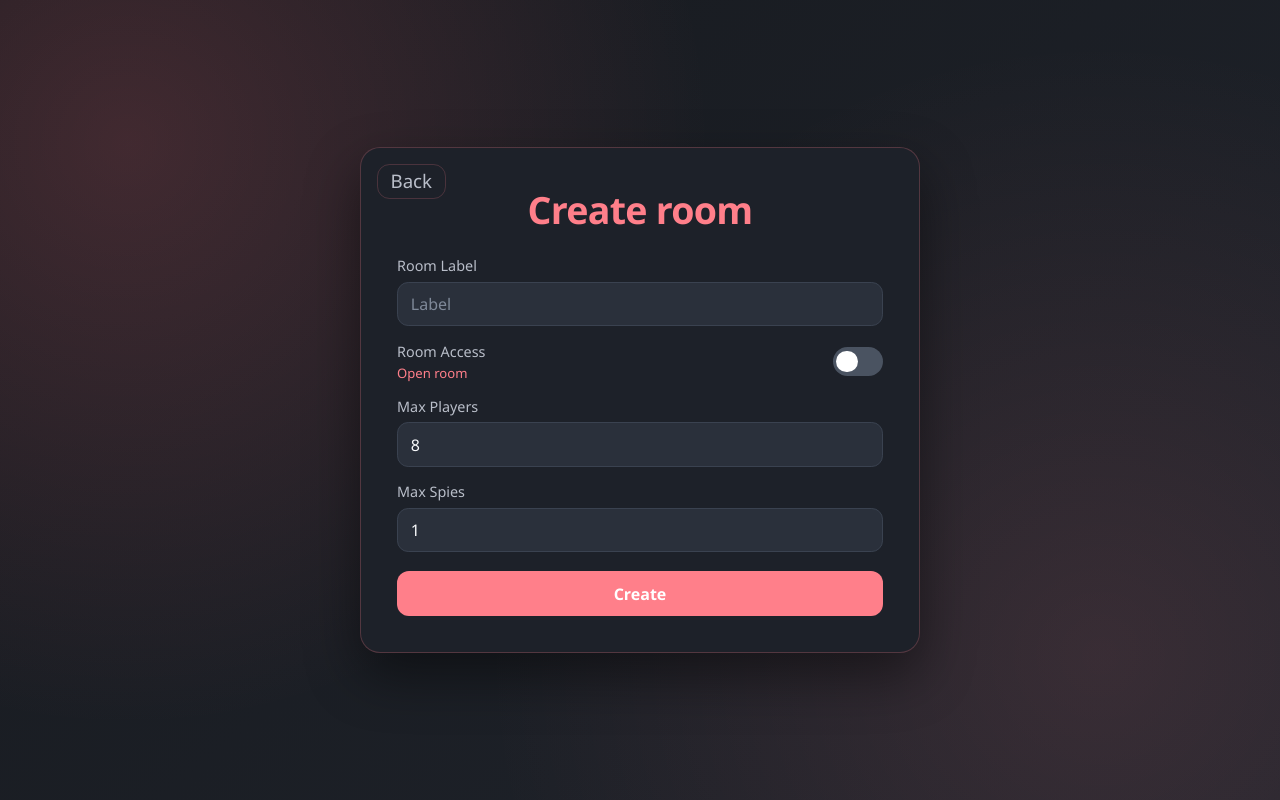
After one commit to churakovra/whoispy, a FastAPI app: template app/templates/create_room.html in a window 1280 px wide. The commit adds this page. Run offline with FastAPI, Linux system fonts and the light colour scheme; the template is opened without the code that fills it, so the values that code supplies are empty.

Commit message:
feature: room form

```diff
--- a/app/handlers/__init__.py
+++ b/app/handlers/__init__.py
@@ -1,7 +1,9 @@
+from .room import router as room_router
 from .root import router as root_router
 
 routers = [
     root_router,
+    room_router,
 ]
 
 __all__ = ["root_router"]
--- /dev/null
+++ b/app/static/css/create-room.css
@@ -0,0 +1,238 @@
+:root {
+  --bg-main: #171a1f;
+  --bg-alt: #1f232b;
+  --card: #20242d;
+  --text: #f8f9fb;
+  --muted: #b9bec9;
+  --accent: #ff7f8a;
+  --accent-strong: #ff5566;
+  --surface: #2a303b;
+  --surface-border: #3a4250;
+  --shadow: 0 22px 54px rgba(0, 0, 0, 0.45);
+}
+
+*,
+*::before,
+*::after {
+  box-sizing: border-box;
+}
+
+body {
+  margin: 0;
+  min-height: 100vh;
+  font-family: "Sora", "Segoe UI", sans-serif;
+  background:
+    radial-gradient(circle at 10% 18%, rgba(255, 107, 120, 0.18) 0%, transparent 44%),
+    radial-gradient(circle at 86% 82%, rgba(255, 127, 138, 0.12) 0%, transparent 48%),
+    linear-gradient(140deg, var(--bg-main), var(--bg-alt));
+  color: var(--text);
+}
+
+.create-page {
+  min-height: 100vh;
+  display: grid;
+  place-items: center;
+  padding: 1.5rem;
+}
+
+.create-card {
+  width: min(560px, 100%);
+  position: relative;
+  background-color: color-mix(in srgb, var(--card) 92%, #000000 8%);
+  border: 1px solid rgba(255, 127, 138, 0.24);
+  border-radius: 1.25rem;
+  padding: 2.25rem;
+  box-shadow: var(--shadow);
+}
+
+.back-link {
+  position: absolute;
+  top: 1rem;
+  left: 1rem;
+  display: inline-flex;
+  align-items: center;
+  justify-content: center;
+  color: var(--muted);
+  text-decoration: none;
+  border: 1px solid rgba(255, 127, 138, 0.2);
+  border-radius: 0.78rem;
+  padding: 0.46rem 0.78rem;
+  font-size: 1.17rem;
+  line-height: 1;
+  transition:
+    color 160ms ease,
+    border-color 160ms ease,
+    background-color 160ms ease,
+    transform 160ms ease,
+    padding 160ms ease;
+}
+
+.back-link::before {
+  content: "←";
+  position: absolute;
+  top: 50%;
+  left: 0.56rem;
+  opacity: 0;
+  transform: translate(6px, -50%);
+  transition: opacity 160ms ease, transform 160ms ease;
+}
+
+.back-link:hover {
+  color: #ffffff;
+  border-color: var(--accent-strong);
+  background-color: var(--accent-strong);
+  transform: translateY(-1px);
+  padding-left: 2rem;
+}
+
+.back-link:hover::before {
+  opacity: 1;
+  transform: translate(0, -50%);
+}
+
+#password-field[hidden] {
+  display: none !important;
+}
+
+.create-title {
+  margin: 0 0 1.35rem;
+  text-align: center;
+  font-size: clamp(1.9rem, 4vw, 2.35rem);
+  letter-spacing: -0.02em;
+  color: var(--accent);
+}
+
+.create-form {
+  display: grid;
+  gap: 0.95rem;
+}
+
+.field {
+  display: grid;
+  gap: 0.4rem;
+}
+
+.field-label {
+  font-size: 0.9rem;
+  color: var(--muted);
+}
+
+.field-hint {
+  font-size: 0.82rem;
+  color: var(--accent);
+}
+
+.field-input {
+  width: 100%;
+  border-radius: 0.7rem;
+  border: 1px solid var(--surface-border);
+  background-color: var(--surface);
+  color: var(--text);
+  min-height: 2.75rem;
+  padding: 0.65rem 0.8rem;
+  font: inherit;
+  transition: border-color 160ms ease, box-shadow 160ms ease;
+}
+
+.field-input::placeholder {
+  color: #7f8999;
+}
+
+.field-input:focus {
+  outline: none;
+  border-color: rgba(255, 127, 138, 0.55);
+  box-shadow: 0 0 0 3px rgba(255, 127, 138, 0.18);
+}
+
+input[type="number"] {
+  -moz-appearance: textfield;
+  appearance: textfield;
+}
+
+input[type="number"]::-webkit-outer-spin-button,
+input[type="number"]::-webkit-inner-spin-button {
+  -webkit-appearance: none;
+  margin: 0;
+}
+
+.field-switch {
+  grid-template-columns: 1fr auto;
+  align-items: center;
+}
+
+.switch-copy {
+  display: grid;
+  gap: 0.2rem;
+}
+
+.switch {
+  position: relative;
+  display: inline-block;
+  width: 3.15rem;
+  height: 1.8rem;
+}
+
+.switch input {
+  opacity: 0;
+  width: 0;
+  height: 0;
+}
+
+.slider {
+  position: absolute;
+  cursor: pointer;
+  inset: 0;
+  background-color: #4a5361;
+  border-radius: 999px;
+  transition: background-color 180ms ease;
+}
+
+.slider::before {
+  content: "";
+  position: absolute;
+  height: 1.35rem;
+  width: 1.35rem;
+  left: 0.22rem;
+  top: 0.22rem;
+  background-color: #ffffff;
+  border-radius: 50%;
+  transition: transform 180ms ease;
+}
+
+.switch input:checked + .slider {
+  background-color: var(--accent);
+}
+
+.switch input:checked + .slider::before {
+  transform: translateX(1.32rem);
+}
+
+.submit-btn {
+  margin-top: 0.2rem;
+  min-height: 2.85rem;
+  border: 0;
+  border-radius: 0.75rem;
+  background-color: var(--accent);
+  color: #fff;
+  font: inherit;
+  font-weight: 700;
+  cursor: pointer;
+  transition: transform 180ms ease, filter 180ms ease, background-color 180ms ease;
+}
+
+.submit-btn:hover {
+  transform: translateY(-1px);
+  filter: brightness(1.03);
+  background-color: var(--accent-strong);
+}
+
+.submit-btn:active {
+  transform: translateY(0);
+}
+
+@media (max-width: 520px) {
+  .create-card {
+    padding: 1.25rem;
+    padding-top: 3.25rem;
+  }
+}
--- a/app/templates/base.html
+++ b/app/templates/base.html
@@ -4,7 +4,9 @@
     <meta charset="UTF-8" />
     <meta name="viewport" content="width=device-width, initial-scale=1.0" />
     <title>{% block title %}WhoISPy?{% endblock %}</title>
-    <link rel="stylesheet" href="{{ url_for('static', path='/css/entry.css') }}" />
+    {% block styles %}
+      <link rel="stylesheet" href="{{ url_for('static', path='/css/entry.css') }}" />
+    {% endblock %}
   </head>
   <body>
     {% block content %}{% endblock %}
--- /dev/null
+++ b/app/templates/create_room.html
@@ -0,0 +1,142 @@
+{% extends "base.html" %}
+
+{% block title %}Create Room | WhoISPy?{% endblock %}
+
+{% block styles %}
+  <link rel="stylesheet" href="{{ url_for('static', path='/css/create-room.css') }}" />
+{% endblock %}
+
+{% block content %}
+  <main class="create-page">
+    <section class="create-card">
+      <a class="back-link" href="/" aria-label="Back to entry page">Back</a>
+      <h1 class="create-title">Create room</h1>
+      <form class="create-form" action="/room/create" method="post">
+        <label class="field">
+          <span class="field-label">Room Label</span>
+          <input
+            class="field-input"
+            type="text"
+            name="room_label"
+            placeholder="Label"
+            maxlength="64"
+            required
+          />
+        </label>
+
+        <div class="field field-switch">
+          <div class="switch-copy">
+            <span class="field-label">Room Access</span>
+            <span class="field-hint" id="room-access-hint">Open room</span>
+          </div>
+          <label class="switch" aria-label="Toggle closed room">
+            <input type="checkbox" id="room-closed-toggle" name="is_closed" />
+            <span class="slider"></span>
+          </label>
+          <input type="hidden" name="room_access" id="room-access" value="open" />
+        </div>
+
+        <label class="field" id="password-field" hidden>
+          <span class="field-label">Room Password</span>
+          <input
+            class="field-input"
+            type="text"
+            name="room_password"
+            placeholder="Enter password"
+            maxlength="8"
+            autocomplete="new-password"
+          />
+        </label>
+
+        <label class="field">
+          <span class="field-label">Max Players</span>
+          <input
+            class="field-input"
+            type="number"
+            name="max_players"
+            min="1"
+            max="32"
+            step="1"
+            value="8"
+            inputmode="numeric"
+            required
+          />
+        </label>
+
+        <label class="field">
+          <span class="field-label">Max Spies</span>
+          <input
+            class="field-input"
+            type="number"
+            name="max_spies"
+            min="1"
+            max="4"
+            step="1"
+            value="1"
+            inputmode="numeric"
+            required
+          />
+        </label>
+
+        <button class="submit-btn" type="submit">Create</button>
+      </form>
+    </section>
+  </main>
+
+  <script>
+    (() => {
+      const closedToggle = document.getElementById("room-closed-toggle");
+      const passwordField = document.getElementById("password-field");
+      const passwordInput = passwordField?.querySelector("input[name='room_password']");
+      const roomAccessInput = document.getElementById("room-access");
+      const accessHint = document.getElementById("room-access-hint");
+
+      const setAccess = () => {
+        const isClosed = closedToggle?.checked === true;
+        if (passwordField) {
+          passwordField.hidden = !isClosed;
+          passwordField.style.display = isClosed ? "" : "none";
+        }
+        if (passwordInput) {
+          passwordInput.required = isClosed;
+          if (!isClosed) passwordInput.value = "";
+        }
+        if (roomAccessInput) {
+          roomAccessInput.value = isClosed ? "closed" : "open";
+        }
+        if (accessHint) {
+          accessHint.textContent = isClosed ? "Closed room" : "Open room";
+        }
+      };
+
+      const normalizeInt = (input) => {
+        const digits = String(input.value).replace(/[^\d]/g, "");
+        if (!digits) {
+          input.value = "";
+          return;
+        }
+        const min = Number(input.min || "1");
+        const max = Number(input.max || "999999");
+        const parsed = Number.parseInt(digits, 10);
+        const clamped = Math.min(Math.max(parsed, min), max);
+        input.value = String(clamped);
+      };
+
+      if (closedToggle) {
+        closedToggle.addEventListener("change", setAccess);
+        setAccess();
+      }
+
+      const integerInputs = document.querySelectorAll("input[type='number']");
+      for (const input of integerInputs) {
+        input.addEventListener("input", () => normalizeInt(input));
+        input.addEventListener("blur", () => {
+          if (!input.value) {
+            input.value = input.getAttribute("value") || input.min || "1";
+          }
+          normalizeInt(input);
+        });
+      }
+    })();
+  </script>
+{% endblock %}
--- a/app/templates/entry.html
+++ b/app/templates/entry.html
@@ -10,7 +10,7 @@
       </h1>
       <p class="entry-subtitle">Pick how you want to start</p>
       <div class="entry-actions">
-        <a class="btn btn-create" href="/room/create">Create</a>
+        <a class="btn btn-create" href="/room">Create</a>
         <a class="btn btn-join" href="/room/join">Join</a>
       </div>
     </section>
--- a/pyproject.toml
+++ b/pyproject.toml
@@ -9,6 +9,7 @@ dependencies = [
     "fastapi==0.135.3",
     "fastapi-cli>=0.0.24",
     "jinja2>=3.1.6",
+    "mypy>=1.20.0",
     "pytest>=9.0.2",
     "sqlalchemy==2.0.48",
 ]
```
Also changed, not shown: app/handlers/room.py (added, +15 -0 lines), 1 other file.
